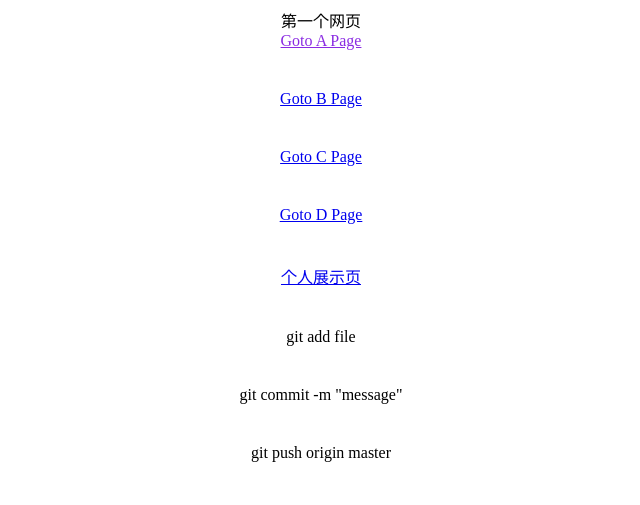
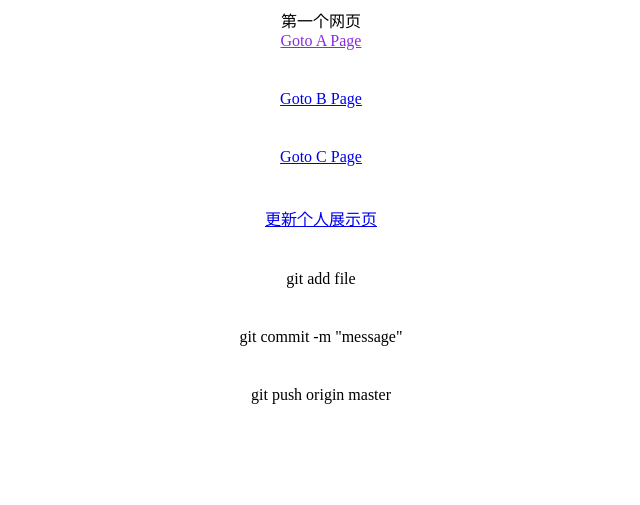
Before and after one commit to Loey-w/train, a plain HTML site: page index.html in a window 1280 px wide. Shown: the whole page, without its empty margins (319-959 px from the left). Drawn offline with Linux system fonts and the light colour scheme.

Commit message:
二次更新index

```diff
--- a/index.html
+++ b/index.html
@@ -25,8 +25,8 @@
     <li> <a href="a.html" style="color: blueviolet;">Goto A Page</a></li>
     <li> <a href="b.html">Goto B Page</a></li>
     <li><a href="#">Goto C Page</a></li>
-    <li><a href="#">Goto D Page</a></li>
-    <li><a href="./个人展示页//index.html">个人展示页</a></li>
+    <li><a href="./个人展示页/index.html">更新个人展示页</a></li>
+
 
 
 
```
